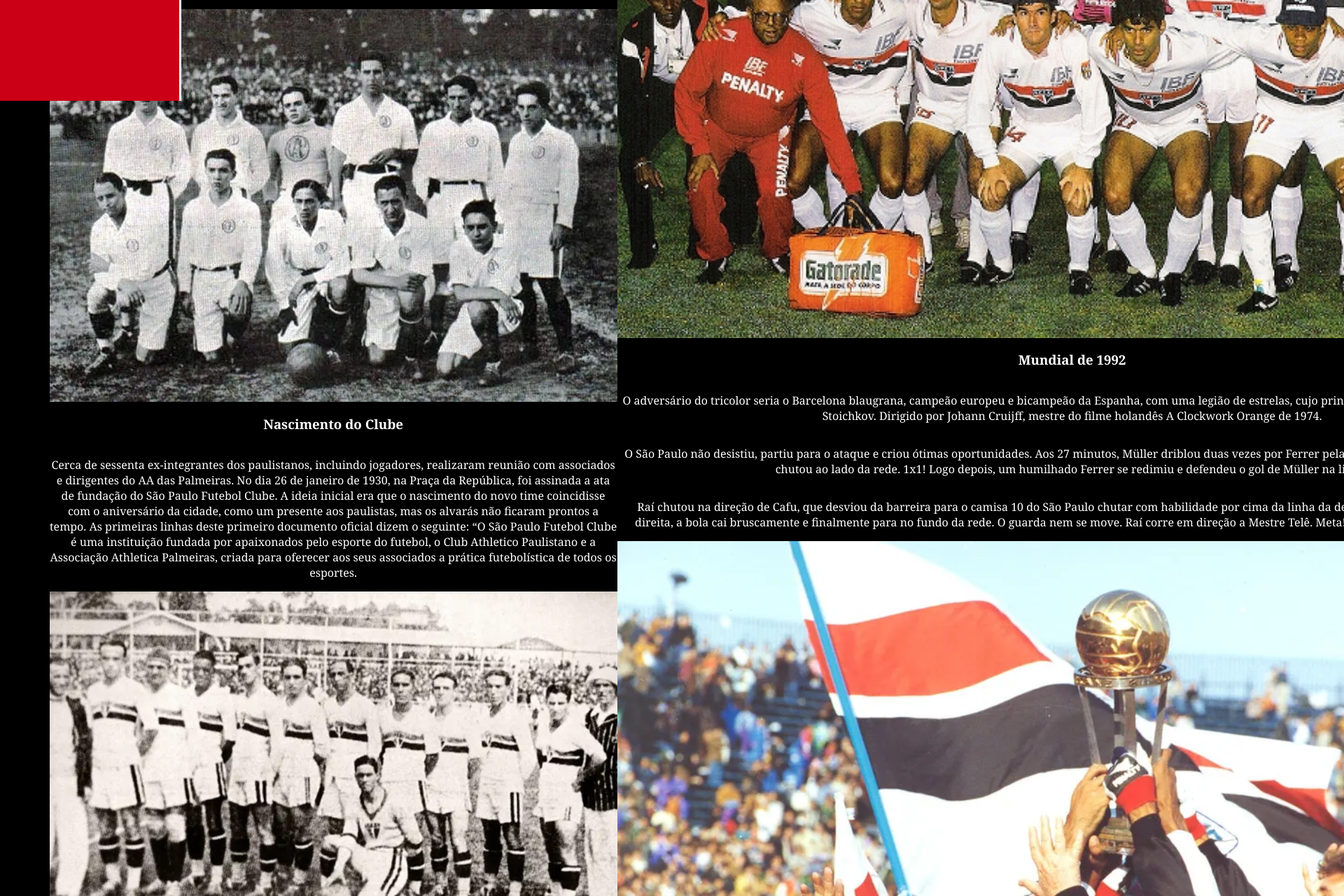
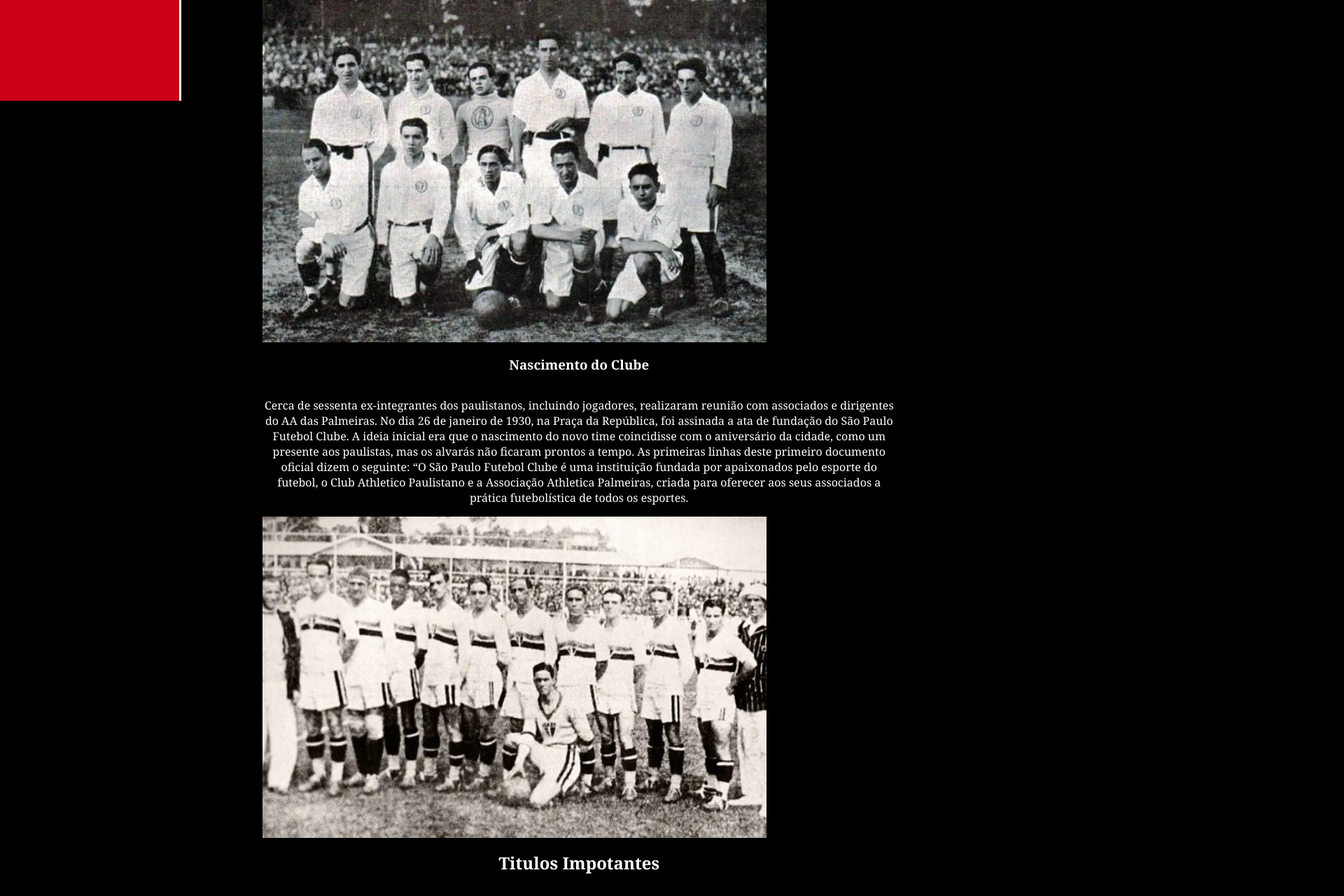
Before and after one commit to bmarruda/Soberano, a website: page public/dashboard/historia.html in a window 1280 px wide. Shown: the part 656-1936 px from the top of the page at 70% size, 1920 px wide, since content can reach past the window. Drawn offline with Linux system fonts and the light colour scheme.

Commit message:
ajuste img

```diff
--- a/public/css/dashboards.css
+++ b/public/css/dashboards.css
@@ -426,3 +426,34 @@
   margin-bottom: 100px;
   cursor: pointer;
 }
+
+.father-right{
+  width: 100%;
+  height: 100%;
+
+  display: flex;
+  justify-content: end;
+}
+
+.card-right{
+  width: 80%;
+}
+
+.text-titulo{
+  width: 100%;
+  text-align: center;
+}
+
+.texto{
+  width: 100%;
+  text-align: center;
+  display: flex;
+  flex-direction: column;
+  justify-content: end;
+}
+.texto img {
+  height: 100%;
+  width: 90vh;
+
+
+}
--- a/public/css/estilo.css
+++ b/public/css/estilo.css
@@ -376,30 +376,6 @@
   animation-iteration-count: infinite;
 }
 
-.father-right{
-  width: 100%;
-  height: 100%;
-
-  display: flex;
-  justify-content: end;
-}
-
-.card-right{
-  width: 80%;
-}
-
-.text-titulo{
-  width: 100%;
-  text-align: center;
-}
-
-.texto{
-  width: 100%;
-  text-align: center;
-  display: flex;
-  flex-direction: column;
-  justify-content: end;
-}
 
 @keyframes bell {
   0%   {transform: rotate(25deg)}
--- a/public/dashboard/historia.html
+++ b/public/dashboard/historia.html
@@ -66,7 +66,9 @@
 
     </section>
 
-     <section>
+
+        <div class="father-right">
+            <div class="card-right">
         <div class="texto">
        <H2>Histaoria do São Paulo Futebol Clube</H2>
 
@@ -95,10 +97,6 @@
        </div>
 
 
-    </section>
-
-
-    <section>
         <div class="texto">
         <h2>Titulos Impotantes</h2>
 
@@ -154,8 +152,11 @@
         <p>Sob o comando do técnico Paulo Autuori, o São Paulo conquistou o  Mundial de Clubes de 2005 ao vencer o Liverpool por 1 a 0, graças a um gol do Mineiro aos 26 minutos do primeiro tempo. No dia 18 de dezembro de 2005, Rogério Ceni realizou uma noite de gala no Estádio Internacional de Yokohama, no Japão, e foi eleito o melhor jogador da competição.</p>
         <img src="/public/assets/imgs/001-4.jpg" alt="">
 
+        </div>
+        </div>
 
-    </section>
+
+
 
     <!-- <footer>
         <div id="footer" class="footer">
```
